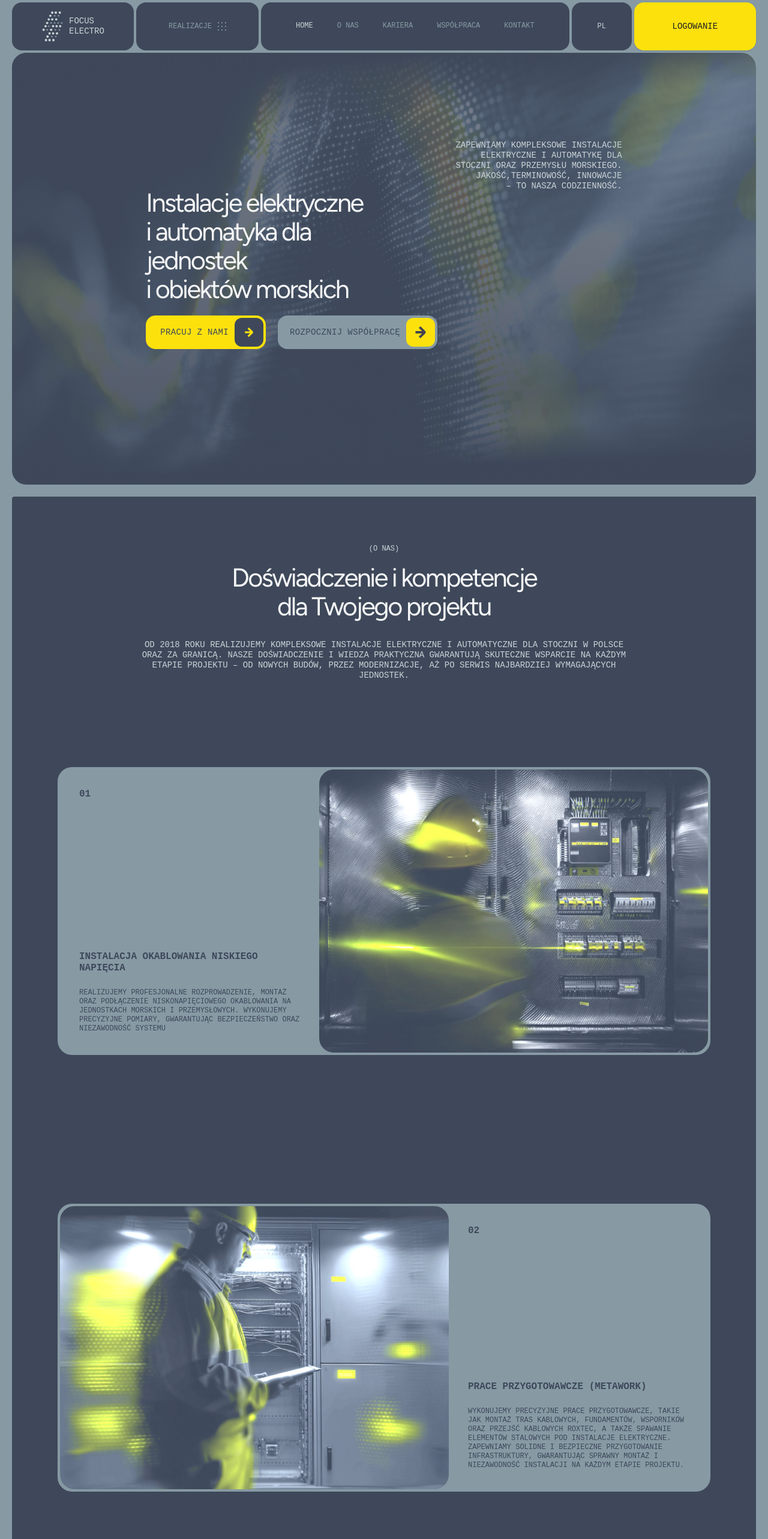
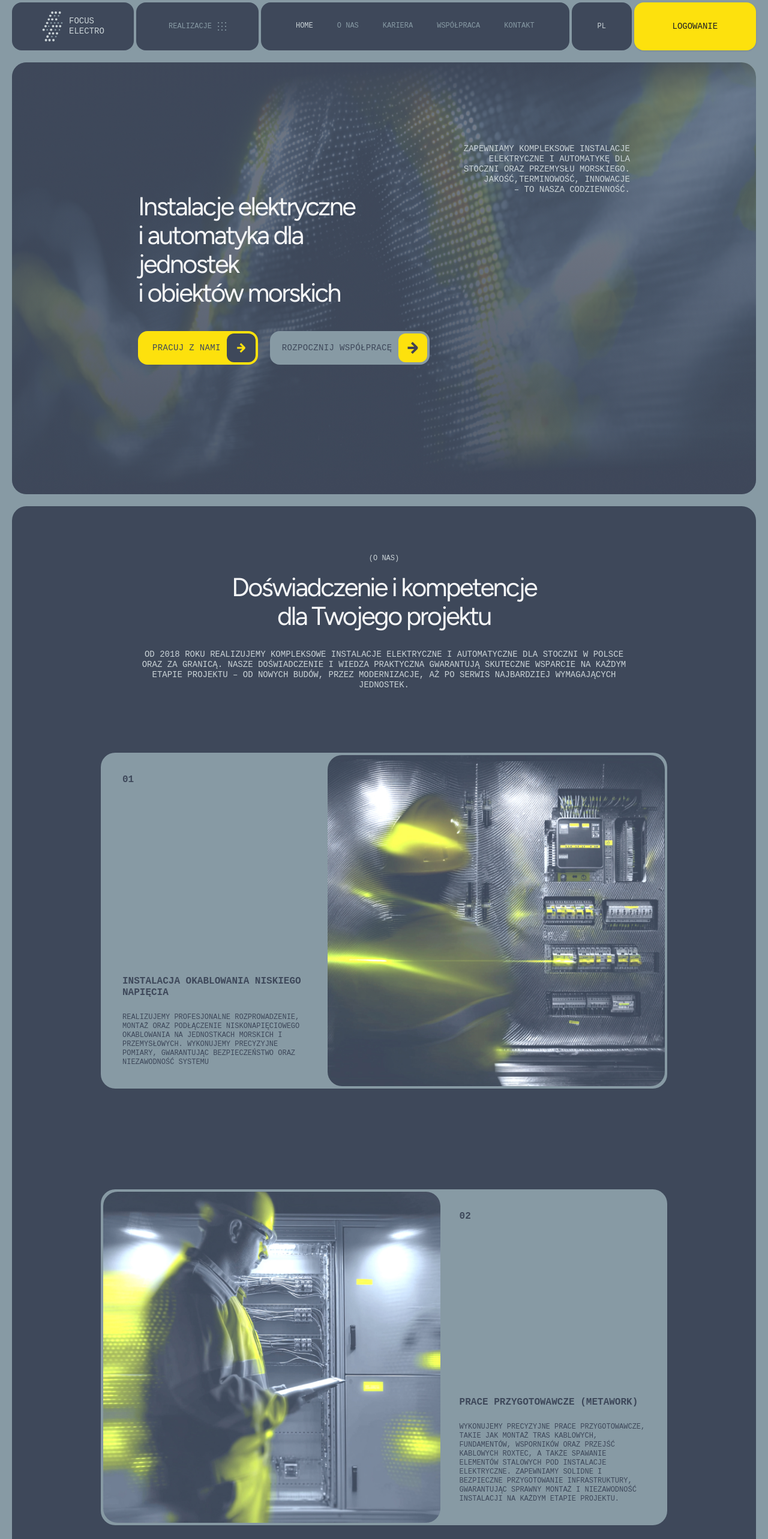
Before and after one commit to costamkoduje/vibe-focus, a Next.js app: page / in a window 1280 px wide. Shown: the top 2566 px of the page at 60% size. Built offline with nearby package versions, Linux system fonts and the light colour scheme.

Commit message:
Aktualizacja komponentów UI i layoutu - poprawki w nawigacji, sekcjach i obrazach

```diff
--- a/src/components/features/about/AboutSection.tsx
+++ b/src/components/features/about/AboutSection.tsx
@@ -35,7 +35,8 @@ export const AboutSection = (): React.JSX.Element => {
           start: 'top center',
           end: 'bottom center',
           scrub: 1,
-          invalidateOnRefresh: true
+          invalidateOnRefresh: true,
+          markers: false
         }
       });
     });
@@ -97,12 +98,12 @@ export const AboutSection = (): React.JSX.Element => {
   ];
 
   return (
-    <section className="flex flex-col w-full md:w-[calc(100%-2.5rem)] md:mx-auto items-center gap-16 pb-20 relative bg-gray-dark md:rounded-l mt-5">
-      <div className="flex flex-col items-center gap-16 w-full py-20">
-        <div className="flex flex-col items-center gap-16 w-full">
+    <section className="flex flex-col w-full md:w-[calc(100%-2.5rem)] md:mx-auto items-center gap-16 pb-20 relative bg-gray-dark md:rounded-3xl mt-5">
+      <div className="flex flex-col items-center gap-16 w-full">
+        <div className="flex flex-col items-center gap-16 w-full pb-10">
           {/* Header */}
           <header className="text-center">
-            <p className="fonts-mono-xs text-gray-light mb-4 max-w-col-l mx-auto">
+            <p className="fonts-mono-xs text-gray-light mb-4 max-w-col-l mx-auto  pt-20">
               {translations.aboutSection.subtitle}
             </p>
             <h2 className="fonts-fig-l text-light mb-8 max-w-col-2xl mx-auto">
@@ -125,12 +126,12 @@ export const AboutSection = (): React.JSX.Element => {
 
           {/* Services Grid - responsive */}
           <div className="w-full services-container" ref={cardsRef}>
-            <div className="w-full max-w-6xl mx-auto px-4 md:px-8">
+            <div className="w-full max-w-5xl mx-auto px-4 md:px-10">
               <div className="flex flex-col gap-12">
                 {services.map((service) => (
                   <div key={service.id} className="card-wrapper">
                     <Card className="card flex w-full h-auto flex-col md:flex-row items-stretch gap-8 relative bg-gray-mid rounded-l overflow-hidden">
-                    <CardContent className="grid grid-cols-1 md:grid-cols-5 w-full h-auto md:h-[60vh] gap-0 p-1">
+                    <CardContent className="grid grid-cols-1 md:grid-cols-5 w-full h-auto md:h-[70vh] gap-0 p-1">
                         {/* Numer - na górze na mobile */}
                         <div className="p-8 md:col-span-2 md:flex md:flex-col md:justify-between">
                           <div className="fonts-mono-l text-gray-dark font-bold">
--- a/src/components/features/about/ProcessSection.tsx
+++ b/src/components/features/about/ProcessSection.tsx
@@ -57,7 +57,7 @@ export const ProcessSection = (): React.JSX.Element => {
           </header>
 
           {/* Bento Grid - Responsive layout */}
-          <div className="w-full px-4">
+          <div className="w-full">
             <div className="grid grid-cols-1 lg:grid-cols-12 gap-3 md:gap-5 mx-0">
               {/* Empty space for centering - 2 columns on desktop */}
               <div className="hidden lg:block lg:col-span-2"></div>
--- a/src/components/features/contact/ContactHeroSection.tsx
+++ b/src/components/features/contact/ContactHeroSection.tsx
@@ -255,7 +255,7 @@ export const ContactHeroSection = (): React.JSX.Element => {
       </div>
 
               {/* Footer z logo i napisem */}
-        <div className="w-full md:w-[calc(100%-2.5rem)] mx-aut">
+        <div className="w-full mx-au pb-5">
         <div className="grid grid-cols-12 gap-5 mx-0  px-10 md:px-0">
           {/* Empty space for centering - 2 columns */}
           <div className="hidden md:block col-span-2"></div>
--- a/src/components/features/cooperation/FilarSection.tsx
+++ b/src/components/features/cooperation/FilarSection.tsx
@@ -155,8 +155,8 @@ export const FilarSection = (): React.JSX.Element => {
 
   return (
     <section className="relative w-full flex flex-col mb-5">
-      <div className="relative w-full md:w-[calc(100%-2.5rem)] md:mx-auto bg-gray-mid rounded-l pt-20 pb-20">
-        <div className="max-w-6xl mx-auto px-5 md:px-0">
+      <div className="relative w-full md:w-[calc(100%-2.5rem)] md:mx-auto bg-gray-mid rounded-l pt-10 md:pt-20 md:pb-20">
+        <div className="max-w-5xl mx-auto px-5 md:px-10">
         <div className="grid grid-cols-8 gap-5 lg:gap-5 px-5 md:px-0">
           {/* Header Section */}
           <div className="col-span-8 lg:col-start-2 lg:col-span-6 text-center">
--- a/src/components/features/projects/ProjectsTableSection.tsx
+++ b/src/components/features/projects/ProjectsTableSection.tsx
@@ -81,7 +81,7 @@ export const ProjectsTableSection = (): React.JSX.Element => {
 
   return (
     <section className="flex flex-col w-full items-center gap-16 px-5 pt-5 md:pb-40 pb-0 relative">
-      <div className="flex flex-col items-center gap-16 w-full bg-gray-mid rounded-xl py-20 ">
+      <div className="flex flex-col items-center gap-16 w-full bg-gray-mid rounded-xl pb-20 ">
         <div className="flex flex-col items-center gap-16 w-full max-w-7xl px-4 sm:px-8 lg:px-16">
           {/* Header */}
           <div className="flex flex-col items-center gap-8 text-center max-w-4xl mx-auto">
--- a/src/components/layout/hero/HeroAbout.tsx
+++ b/src/components/layout/hero/HeroAbout.tsx
@@ -8,10 +8,10 @@ export const HeroAboutSection = (): React.JSX.Element => {
   const { translations } = useTranslation();
 
   return (
-    <section className="relative w-full flex flex-col  px-0  md:px-5">
+    <section className="relative w-full flex flex-col px-0  md:px-5">
       {/* Text Section - 70vh */}
-      <div className="relative w-full h-[70vh] sm:h-[80vh] lg:h-[88vh] flex items-center justify-center bg-gray-dark rounded-t-[20px] mt-4">
-        <div className="text-center max-w-3xl md:max-w-6xl ">
+      <div className="relative w-full h-[60vh] sm:h-[80vh] lg:h-[88vh] flex items-center justify-center bg-gray-dark rounded-t-[20px] md:mt-4">
+        <div className="text-center max-w-3xl md:max-w-6xl mx-5 md:mx-0">
           <p className="fonts-mono-xs text-gray-light uppercase mb-6">
             {translations.aboutPage.hero.subtitle}
           </p>
--- a/src/components/layout/hero/HeroCareer.tsx
+++ b/src/components/layout/hero/HeroCareer.tsx
@@ -10,7 +10,7 @@ export const HeroCareerSection = (): React.JSX.Element => {
   return (
     <section className="relative w-full flex flex-col md:px-5 px-0">
       {/* Text Section - 70vh */}
-      <div className="relative w-full h-[70vh] sm:h-[80vh] lg:h-[88vh] flex items-center justify-center bg-gray-dark rounded-t-[20px] sm:mt-4 px-5 sm:px-5">
+      <div className="relative w-full h-[60vh] sm:h-[80vh] lg:h-[88vh] flex items-center justify-center bg-gray-dark rounded-t-[20px] sm:mt-4 px-5 sm:px-5">
         <div className="text-center max-w-6xl">
           <p className="fonts-mono-xs text-gray-light uppercase mb-6">
             {translations.careerPage.hero.subtitle}
--- a/src/components/layout/hero/HeroHome.tsx
+++ b/src/components/layout/hero/HeroHome.tsx
@@ -11,7 +11,7 @@ export const HeroSection = (): React.JSX.Element => {
     <div className="flex flex-col w-full sm:w-[calc(100%-2rem)] lg:w-[calc(100%-2.5rem)] mx-auto relative">
       {/* Hero Content */}
       <section
-        className="flex flex-col w-full items-start justify-center gap-6 lg:gap-10 px-4 sm:px-8 lg:px-5 py-12 sm:py-20 lg:py-40 relative rounded-l overflow-hidden"
+        className="flex flex-col w-full items-start justify-center gap-6 lg:gap-10 px-4 sm:px-8 lg:px-0 py-12 sm:py-20 lg:py-40 relative rounded-l overflow-hidden md:mt-4"
         style={{
           height: 'calc(100vh - 80px)', // Responsywna wysokość - mniejsza na mobile
           minHeight: '500px', // Minimalna wysokość na mobile
@@ -22,7 +22,7 @@ export const HeroSection = (): React.JSX.Element => {
         }}
       >
         {/* Overlay dla lepszej czytelności tekstu */}
-        <div className="absolute inset-0 bg-gradient-to-br from-gray-dark/80 via-gray-dark/60 to-gray-dark/40 rounded-l"></div>
+        <div className="absolute inset-0 bg-gradient-to-br from-gray-dark/80 via-gray-dark/60 to-gray-dark/40 rounded-l "></div>
 
         {/* Content Container z Grid */}
         <div className="relative z-10 w-full">
@@ -32,7 +32,7 @@ export const HeroSection = (): React.JSX.Element => {
             {/* Sekcja z instalacjami elektrycznymi i przyciskami - kolumny 1-6 */}
             <div className="col-span-12 lg:col-start-3 lg:col-span-4 flex flex-col gap-5">
               <div className="relative self-stretch w-full">
-                <h1 className="fonts-fig-l lg:fonts-fig-xl text-light text-center lg:text-left">
+                <h1 className="fonts-fig-l lg:fonts-fig-xl text-light text-center lg:text-left pb-5">
                   {translations.hero.subtitle.split('<br/>').map((line, index) => (
                     <React.Fragment key={index}>
                       {line}
--- a/src/components/layout/sections/StatsSection.tsx
+++ b/src/components/layout/sections/StatsSection.tsx
@@ -79,10 +79,10 @@ export const StatsSection = (): React.JSX.Element => {
   ];
 
   return (
-    <section className="flex flex-col w-full items-center py-20 relative bg-gray-mid pb-20">
+    <section className="flex flex-col w-full items-center py-10 relative bg-gray-mid pb-20">
       <div className="w-full pb-5 md:pb-40">
         {/* Grid container */}
-        <div className="grid-system pb-5 md:pb-40">
+        <div className="grid-system pb-5 md:pb-20">
           {/* Empty space for centering - 2 columns */}
           <div className="grid-col-2"></div>
           {/* Main stats panel - 8 columns */}
--- a/src/components/shared/images/ImageSection.tsx
+++ b/src/components/shared/images/ImageSection.tsx
@@ -45,7 +45,7 @@ export const ImageSection = (): React.JSX.Element => {
   }, []);
 
   return (
-    <section className="relative w-full h-[70vh] sm:h-[80vh] lg:h-[85vh] overflow-hidden " >
+    <section className="relative w-full h-[80vh] sm:h-[80vh] lg:h-[90vh] overflow-hidden " >
       {/* Zdjęcie tła z animacją GSAP */}
       <div
         ref={imageRef}
--- a/src/components/ui/navigation/navigation.tsx
+++ b/src/components/ui/navigation/navigation.tsx
@@ -49,7 +49,7 @@ export const Navigation = (): React.JSX.Element => {
     <div ref={navigationRef} id="navigation" className="flex flex-col w-full relative">
       {/* Mobile Navigation */}
       <div className="flex md:hidden w-full items-center justify-between gap-2 ">
-        <Link href="/" className="flex items-center gap-2 px-4 py-3 hover:opacity-80 transition-opacity min-h-[44px]">
+        <Link href="/" className="flex items-center gap-2 mx-5 py-3 hover:opacity-80 transition-opacity min-h-[44px]">
           <Image className="w-6 h-8" alt="Logo FE" src="/images/icons/logoFEdark.svg" width={24} height={32} />
           <div className="fonts-mono-l text-gray-dark leading-tight">
             {translations.navigation.companyName.split(' ').map((word, index, array) => (
@@ -62,7 +62,7 @@ export const Navigation = (): React.JSX.Element => {
         </Link>
 
         <Button
-          className="bg-gray-light hover:bg-gray-light/90 text-dark rounded-m px-4 py-3 fonts-mono-xs min-h-[44px] min-w-[80px]"
+          className="bg-gray-light hover:bg-gray-light/90 text-gray-dark rounded-m px-4 py-3 fonts-mono-xs min-h-[44px] min-w-[80px] mx-5"
           onClick={() => setIsMobileMenuOpen(!isMobileMenuOpen)}
         >
           {isMobileMenuOpen ? 'ZAMKNIJ' : 'MENU'}
```
Also changed, not shown: src/components/features/projects/InteractiveMap.tsx (+4 -3 lines).
